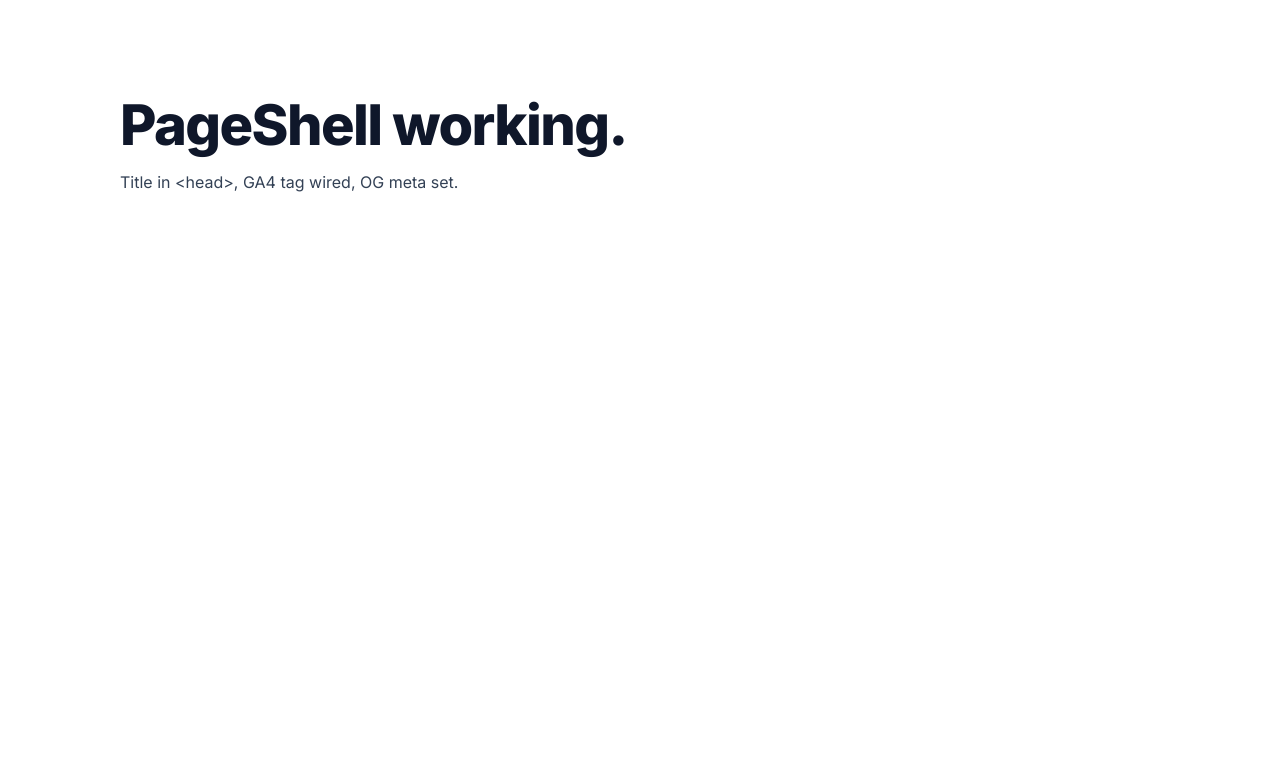
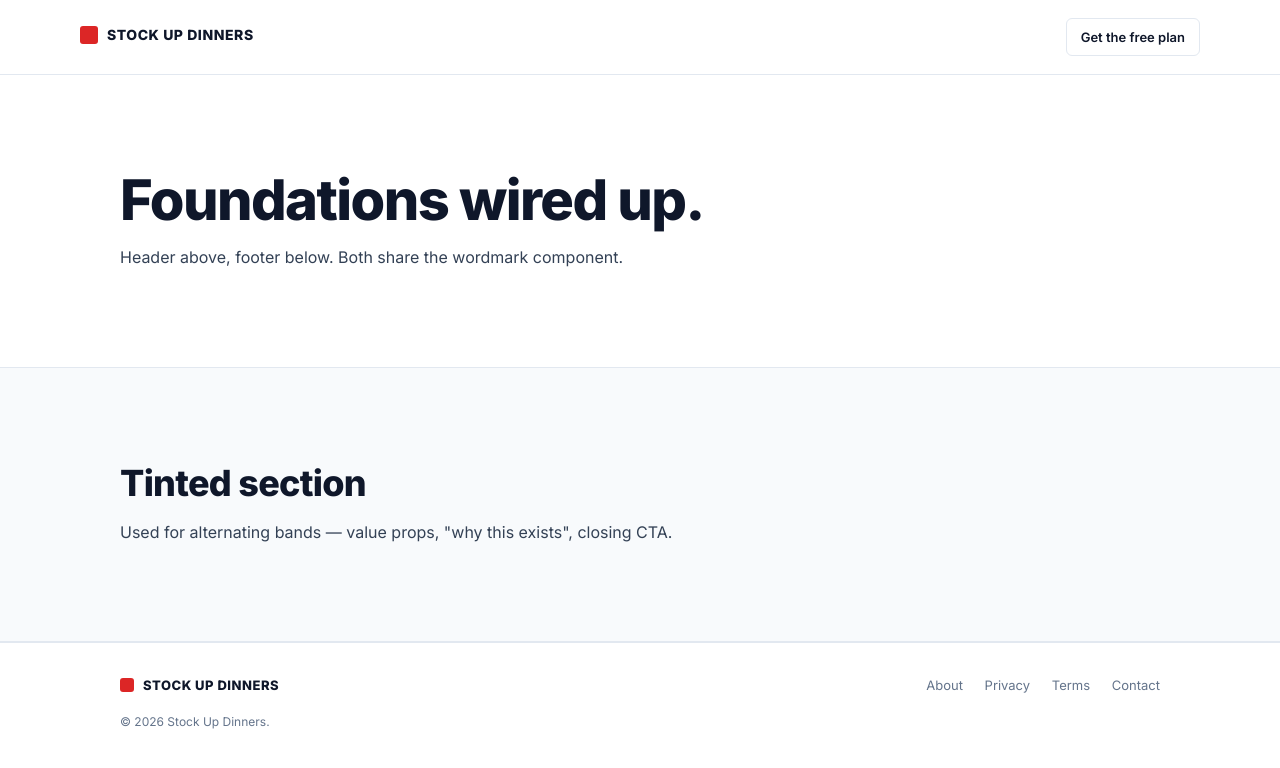
Before and after one commit to semiagenticRob/stock-up-dinners, an Astro site in the folder web/: page / in a window 1280 px wide. Built offline with nearby package versions, Linux system fonts and the light colour scheme; Astro itself is replaced by a stand-in of ours; no server answers.

Commit message:
feat(web): add Wordmark, Header, Footer, Section components
Co-Authored-By: Claude Sonnet 4.6 <noreply@anthropic.com>

```diff
--- /dev/null
+++ b/web/src/components/Footer.astro
@@ -0,0 +1,25 @@
+---
+import Wordmark from './Wordmark.astro';
+const year = new Date().getFullYear();
+---
+<footer class="footer">
+  <div class="container footer__inner">
+    <Wordmark size="sm" />
+    <nav class="footer__nav" aria-label="Footer">
+      <a href="/about">About</a>
+      <a href="/privacy">Privacy</a>
+      <a href="/terms">Terms</a>
+      <a href="mailto:hi@stockupdinners.com">Contact</a>
+    </nav>
+  </div>
+  <div class="container footer__legal">© {year} Stock Up Dinners.</div>
+</footer>
+
+<style>
+  .footer { border-top: 1px solid var(--c-border); padding: 32px 0 24px; font-size: 13px; color: var(--c-muted); }
+  .footer__inner { display: flex; justify-content: space-between; align-items: center; gap: 16px; flex-wrap: wrap; }
+  .footer__nav a { margin-left: 18px; color: var(--c-muted); text-decoration: none; }
+  .footer__nav a:first-child { margin-left: 0; }
+  .footer__nav a:hover { color: var(--c-ink); }
+  .footer__legal { margin-top: 18px; font-size: 12px; color: var(--c-muted); }
+</style>
--- /dev/null
+++ b/web/src/components/Header.astro
@@ -0,0 +1,27 @@
+---
+import Wordmark from './Wordmark.astro';
+---
+<header class="header">
+  <div class="container header__inner">
+    <a href="/" aria-label="Stock Up Dinners home" class="header__brand">
+      <Wordmark />
+    </a>
+    <a href="/#signup" class="header__cta">Get the free plan</a>
+  </div>
+</header>
+
+<style>
+  .header { border-bottom: 1px solid var(--c-border); background: var(--c-bg); }
+  .header__inner { display: flex; justify-content: space-between; align-items: center; padding: 18px 0; }
+  .header__brand { text-decoration: none; }
+  .header__cta {
+    font-size: 13px;
+    font-weight: 600;
+    color: var(--c-ink);
+    text-decoration: none;
+    border: 1px solid var(--c-border);
+    padding: 8px 14px;
+    border-radius: var(--r-btn);
+  }
+  .header__cta:hover { background: var(--c-bg-tint); }
+</style>
--- /dev/null
+++ b/web/src/components/Section.astro
@@ -0,0 +1,14 @@
+---
+export interface Props {
+  tint?: boolean;
+  id?: string;
+  class?: string;
+}
+const { tint = false, id, class: cls } = Astro.props;
+const classes = ['section', tint ? 'section--tint' : '', cls ?? ''].filter(Boolean).join(' ');
+---
+<section class={classes} id={id}>
+  <div class="container">
+    <slot />
+  </div>
+</section>
--- /dev/null
+++ b/web/src/components/Wordmark.astro
@@ -0,0 +1,29 @@
+---
+export interface Props {
+  size?: 'sm' | 'md';
+}
+const { size = 'md' } = Astro.props;
+const dim = size === 'sm' ? '14px' : '18px';
+const fontSize = size === 'sm' ? '13px' : '14px';
+---
+<span class="wordmark" style={`font-size:${fontSize}`}>
+  <span class="wordmark__mark" style={`width:${dim}; height:${dim}`}></span>
+  STOCK UP DINNERS
+</span>
+
+<style>
+  .wordmark {
+    display: inline-flex;
+    align-items: center;
+    gap: 9px;
+    font-weight: 800;
+    letter-spacing: 0.04em;
+    color: var(--c-ink);
+    text-decoration: none;
+  }
+  .wordmark__mark {
+    display: inline-block;
+    border-radius: 3px;
+    background: var(--c-accent);
+  }
+</style>
--- a/web/src/pages/index.astro
+++ b/web/src/pages/index.astro
@@ -1,12 +1,21 @@
 ---
 import PageShell from '@/layouts/PageShell.astro';
+import Header from '@/components/Header.astro';
+import Footer from '@/components/Footer.astro';
+import Section from '@/components/Section.astro';
 ---
 <PageShell
   title="Two cook days. Two weeks of dinner."
   description="A free 14-dinner meal plan for a family of four — built around 75 Costco staples. PDF + printable shopping list."
 >
-  <div class="container section">
-    <h1>PageShell working.</h1>
-    <p class="lede">Title in &lt;head&gt;, GA4 tag wired, OG meta set.</p>
-  </div>
+  <Header />
+  <Section>
+    <h1>Foundations wired up.</h1>
+    <p class="lede">Header above, footer below. Both share the wordmark component.</p>
+  </Section>
+  <Section tint>
+    <h2>Tinted section</h2>
+    <p class="lede">Used for alternating bands — value props, "why this exists", closing CTA.</p>
+  </Section>
+  <Footer />
 </PageShell>
```
